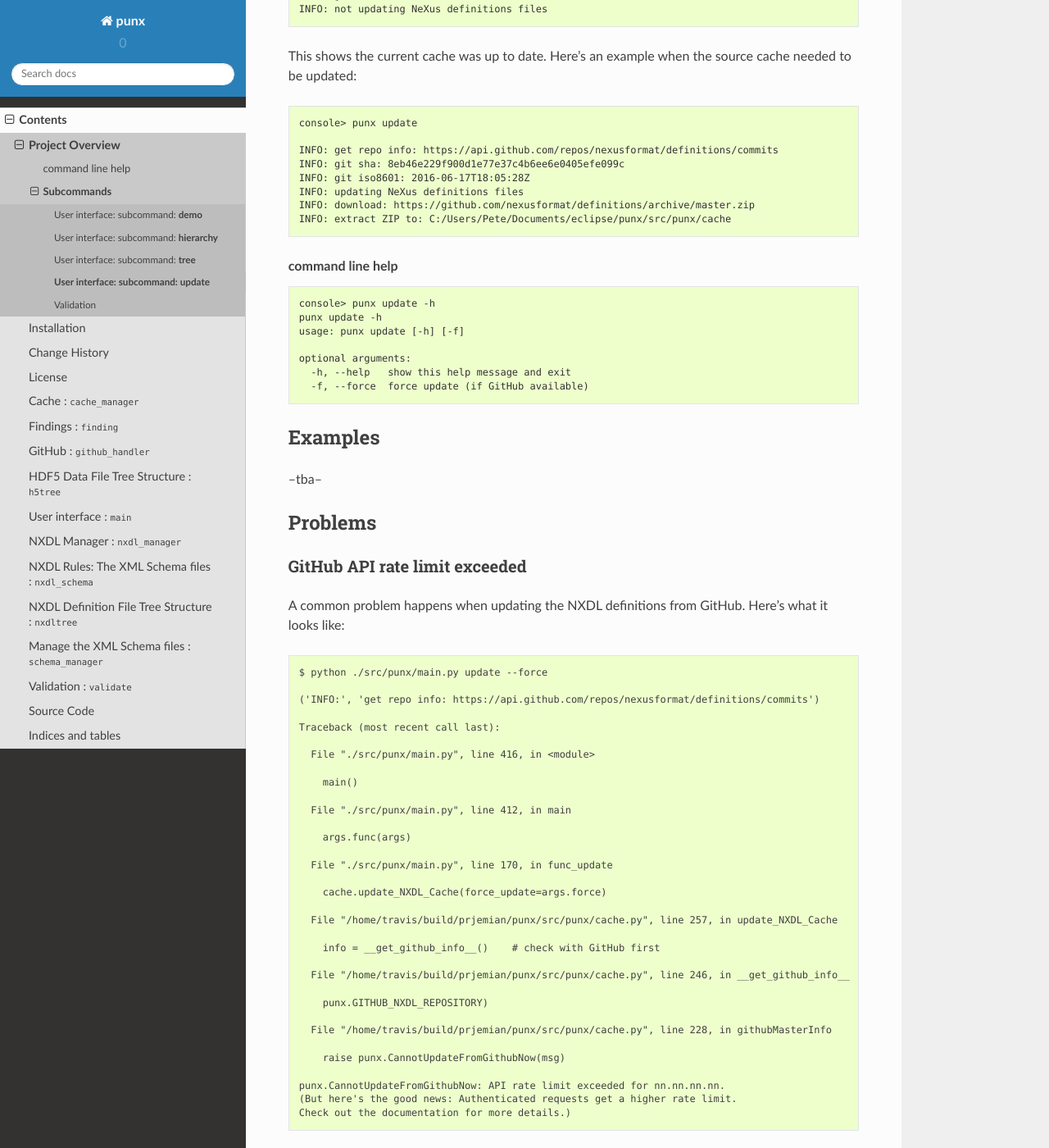
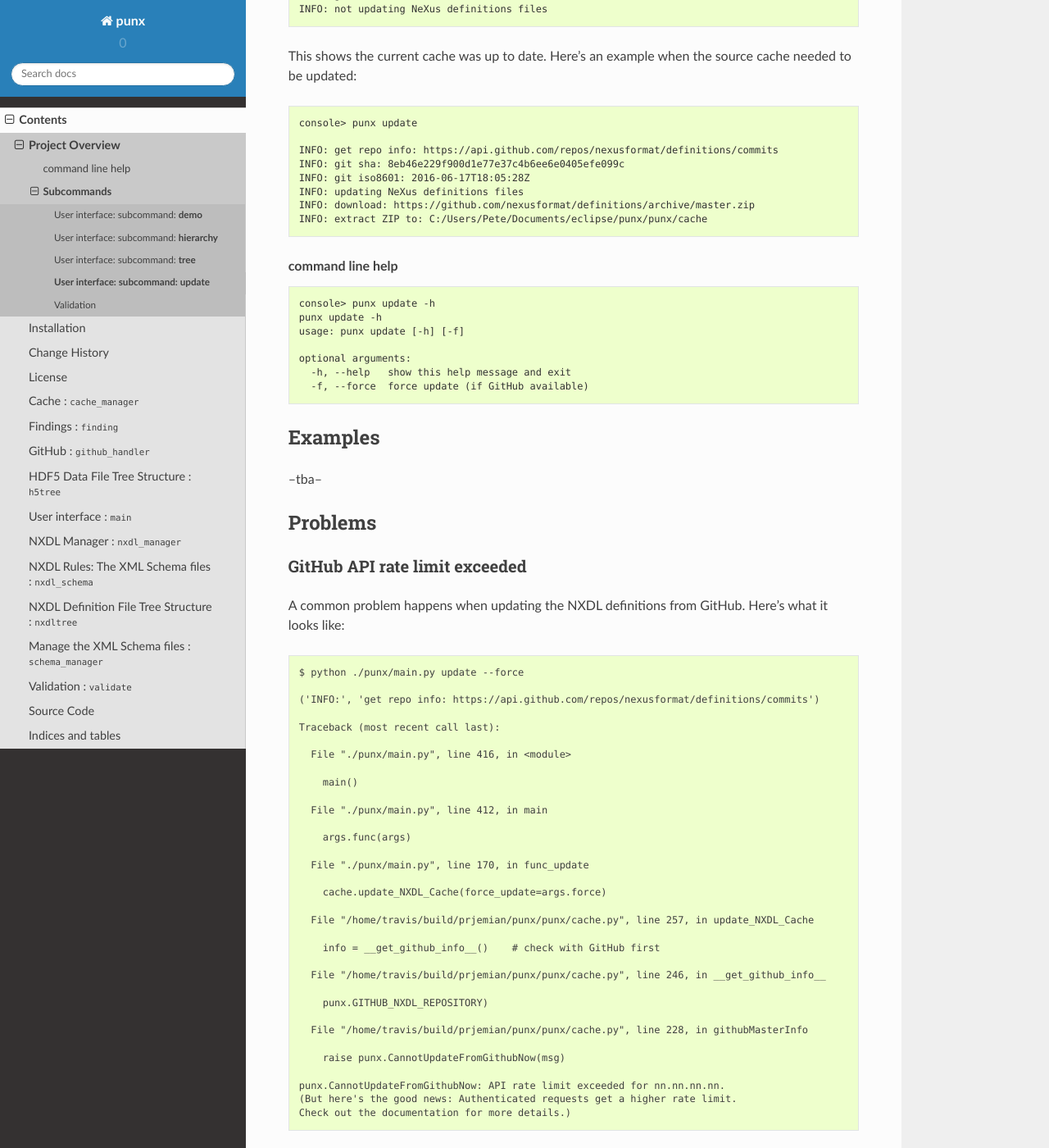
Before and after one commit to prjemian/punx, a Sphinx documentation site: the page built from docs/source/update.rst, in a window 1280 px wide and 1400 px high, scrolled down 422 px. Shown: the whole window at 82% size. Built offline with Sphinx 7.4.7 and the Read the Docs theme 2.0.0, drawn with Linux system fonts in a browser that asks for light colours; pages that are not in the unit, such as notebooks, are missing from menus.

```diff
--- a/docs/source/conf.py
+++ b/docs/source/conf.py
@@ -19,7 +19,7 @@ import os
 # add these directories to sys.path here. If the directory is relative to the
 # documentation root, use os.path.abspath to make it absolute, like shown here.
 #sys.path.insert(0, os.path.abspath('.'))
-sys.path.insert(0, os.path.abspath(os.path.join('..', '..', 'src')))
+sys.path.insert(0, os.path.abspath(os.path.join('..', '..')))
 import punx
 
 # -- General configuration ------------------------------------------------
--- a/docs/source/license.rst
+++ b/docs/source/license.rst
@@ -1,5 +1,5 @@
 License
 =======
 
-.. literalinclude:: ../../src/punx/LICENSE.txt
+.. literalinclude:: ../../punx/LICENSE.txt
    :language: text
--- a/docs/source/update.rst
+++ b/docs/source/update.rst
@@ -32,7 +32,7 @@ when the source cache needed to be updated:
    INFO: git iso8601: 2016-06-17T18:05:28Z
    INFO: updating NeXus definitions files
    INFO: download: https://github.com/nexusformat/definitions/archive/master.zip
-   INFO: extract ZIP to: C:/Users/Pete/Documents/eclipse/punx/src/punx/cache
+   INFO: extract ZIP to: C:/Users/Pete/Documents/eclipse/punx/punx/cache
 
 
 .. rubric:: command line help
@@ -65,33 +65,33 @@ GitHub API rate limit exceeded
 A common problem happens when updating the NXDL definitions from GitHub.
 Here's what it looks like::
 
-   $ python ./src/punx/main.py update --force
+   $ python ./punx/main.py update --force
 
    ('INFO:', 'get repo info: https://api.github.com/repos/nexusformat/definitions/commits')
 
    Traceback (most recent call last):
 
-     File "./src/punx/main.py", line 416, in <module>
+     File "./punx/main.py", line 416, in <module>
 
        main()
 
-     File "./src/punx/main.py", line 412, in main
+     File "./punx/main.py", line 412, in main
 
        args.func(args)
 
-     File "./src/punx/main.py", line 170, in func_update
+     File "./punx/main.py", line 170, in func_update
 
        cache.update_NXDL_Cache(force_update=args.force)
 
-     File "/home/travis/build/prjemian/punx/src/punx/cache.py", line 257, in update_NXDL_Cache
+     File "/home/travis/build/prjemian/punx/punx/cache.py", line 257, in update_NXDL_Cache
 
        info = __get_github_info__()    # check with GitHub first
 
-     File "/home/travis/build/prjemian/punx/src/punx/cache.py", line 246, in __get_github_info__
+     File "/home/travis/build/prjemian/punx/punx/cache.py", line 246, in __get_github_info__
 
        punx.GITHUB_NXDL_REPOSITORY)
 
-     File "/home/travis/build/prjemian/punx/src/punx/cache.py", line 228, in githubMasterInfo
+     File "/home/travis/build/prjemian/punx/punx/cache.py", line 228, in githubMasterInfo
 
        raise punx.CannotUpdateFromGithubNow(msg)
 
--- a/punx/_version.py
+++ b/punx/_version.py
@@ -43,7 +43,7 @@ def get_config():
     cfg.style = "pep440"
     cfg.tag_prefix = ""
     cfg.parentdir_prefix = "punx-"
-    cfg.versionfile_source = "src/punx/_version.py"
+    cfg.versionfile_source = "punx/_version.py"
     cfg.verbose = False
     return cfg
 
--- a/setup.py
+++ b/setup.py
@@ -18,7 +18,6 @@ import sys
 import versioneer
 
 # pull in some definitions from the package's __init__.py file
-sys.path.insert(0, os.path.join('src', ))
 import punx
 
 
```
Also changed, not shown: 12 other files.
